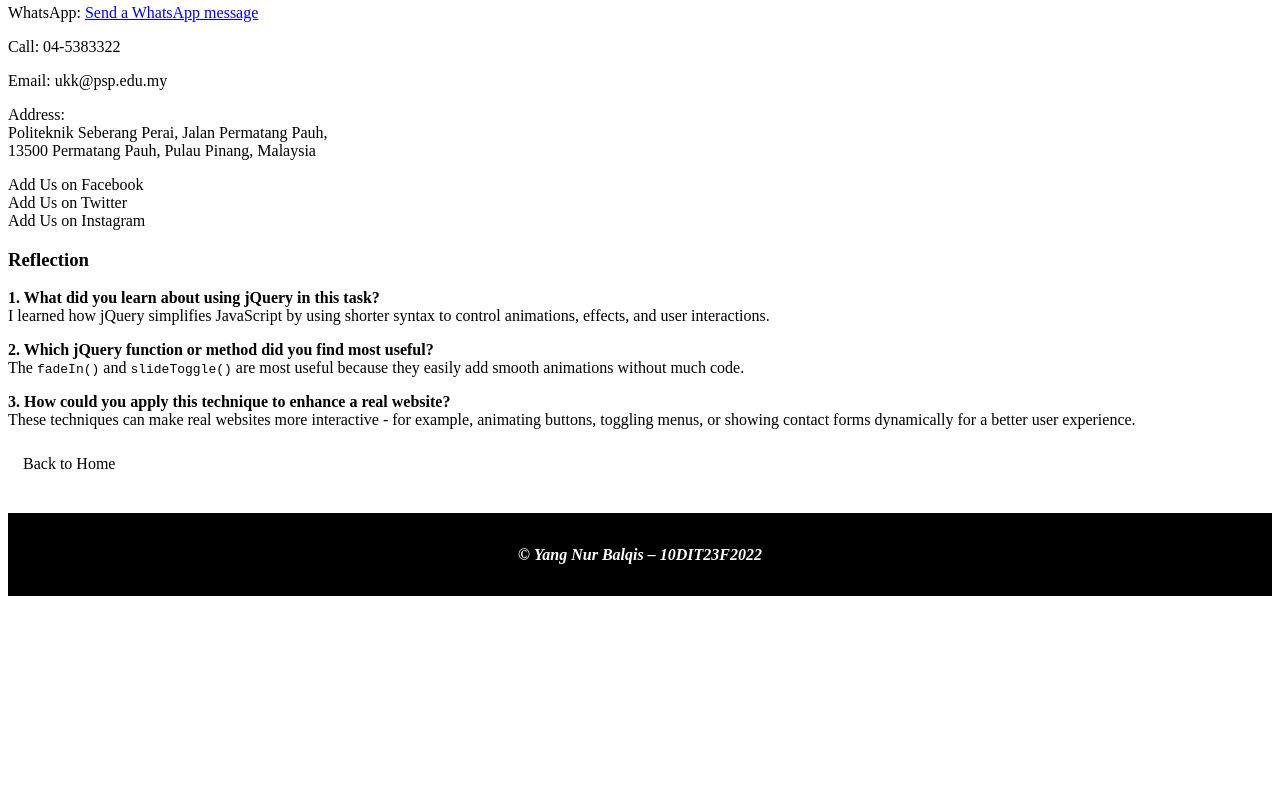
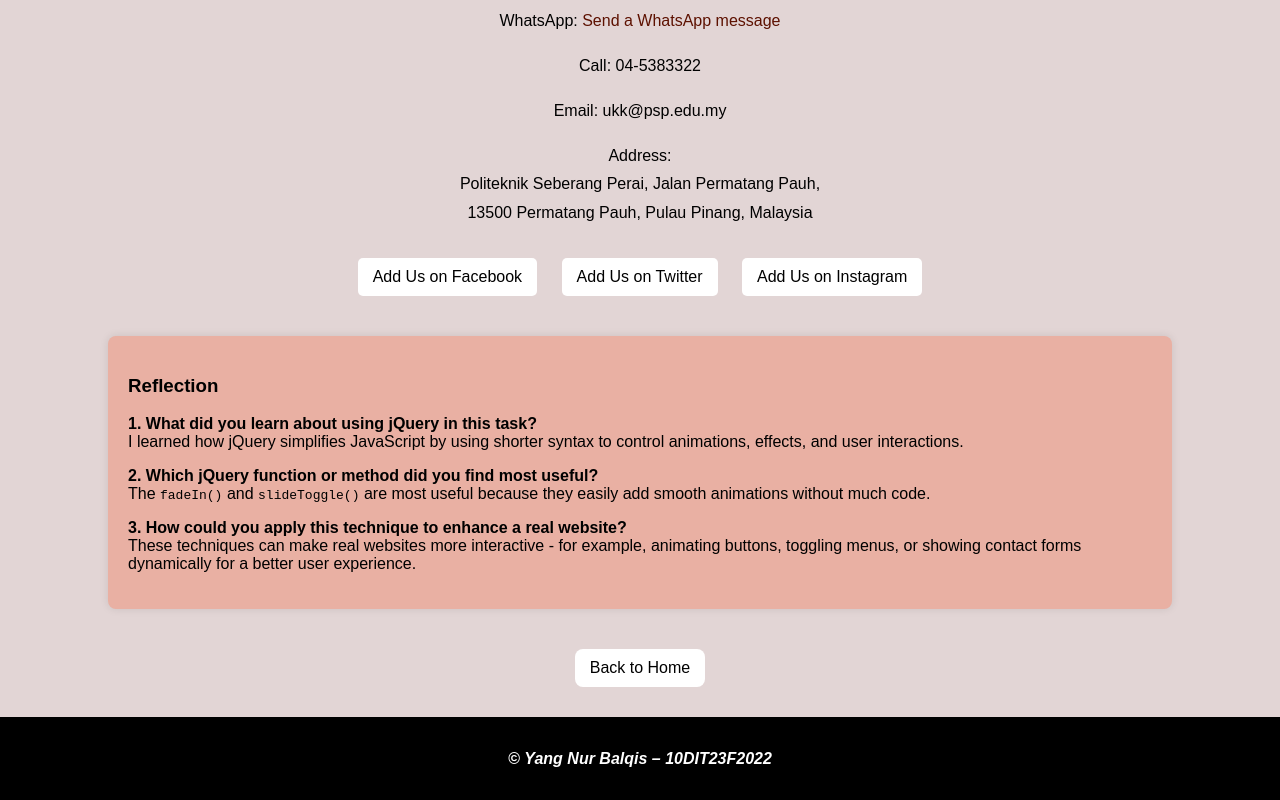
Before and after one commit to ygnrbalqis/jQuery-Lab-Activity-2, a plain HTML site: page jquery-part10.html in a window 1280 px wide. Shown: the part 242-1042 px from the top of the page. Before the commit the page ends 846 px from the top, so only its background shows below. Drawn offline with nearby package versions, Linux system fonts and the light colour scheme.

Commit message:
Update jquery-part10.html

```diff
--- a/jquery-part10.html
+++ b/jquery-part10.html
@@ -7,7 +7,7 @@
 
   <!-- jQuery CDN -->
   <script src="https://code.jquery.com/jquery-3.6.0.min.js"></script>
-  <link rel="stylesheet" href="CSS/style.css>
+  <link rel="stylesheet" href="CSS/style.css">
 </head>
 
 <body>
```
